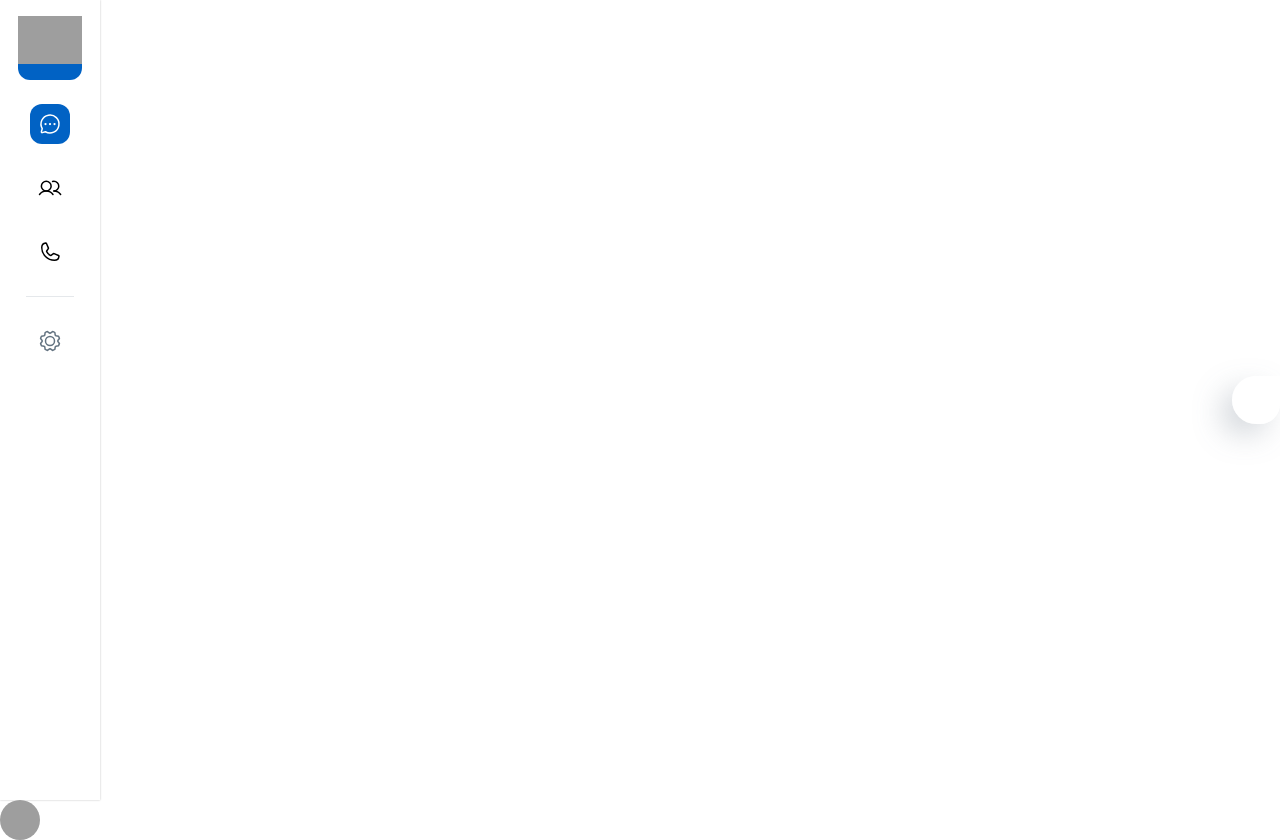
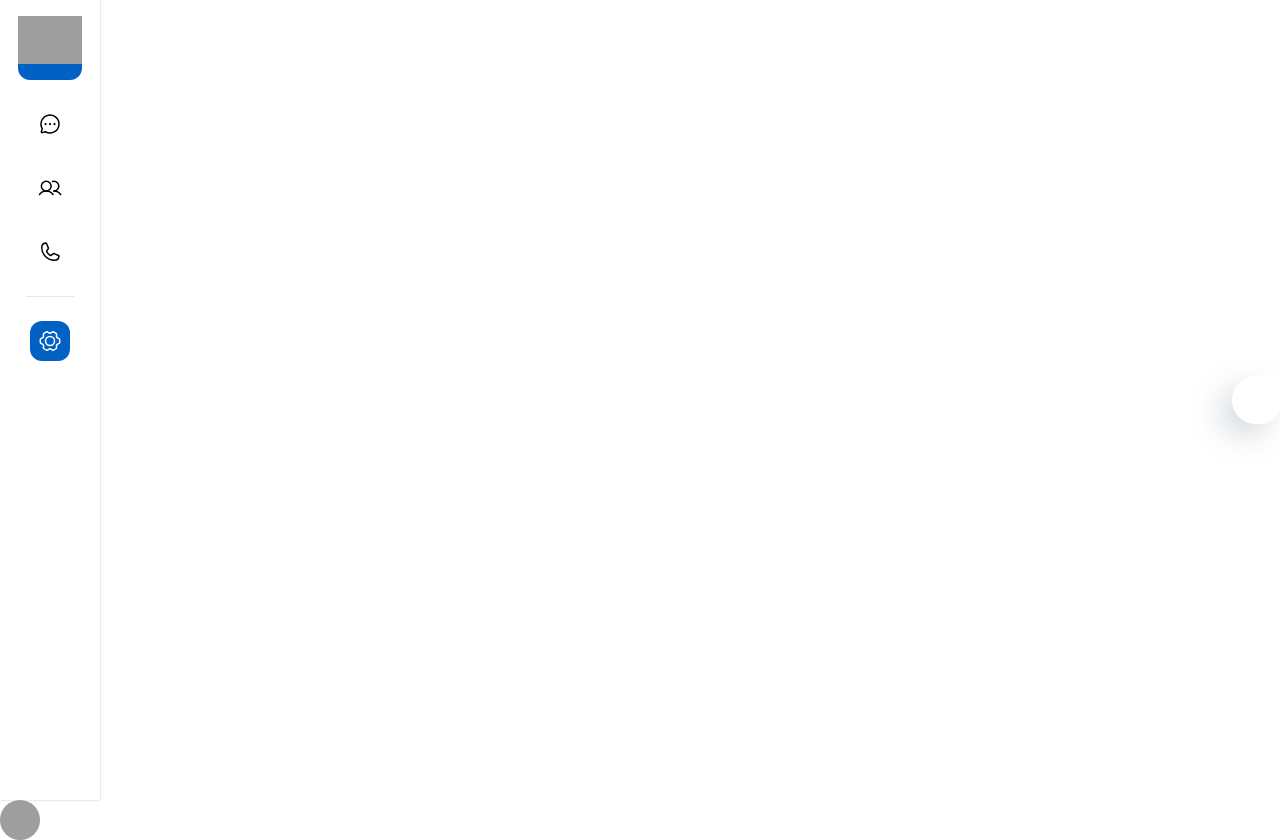
Before and after one commit to rohan-tech-negi/Chat-App, a React (Create React App) app: page /app in a window 1280 px wide. Both pictures are taken after a click on the button 50 px from the left and 341 px from the top of the page. Built offline with nearby package versions, Linux system fonts and the light colour scheme; grey boxes are pictures that could not be loaded; some icons are missing.

Commit message:
fixed an issue from the sidebar component

```diff
--- a/src/layouts/dashboard/index.js
+++ b/src/layouts/dashboard/index.js
@@ -1,9 +1,8 @@
 import { Box, Divider, IconButton, Stack, useTheme } from "@mui/material";
 import React from "react";
 import { Outlet } from "react-router-dom";
-import { Nav_Buttons } from "../../data";
+import { Nav_Buttons, Nav_Setting } from "../../data";
 import Logo from "../../assets/Images/logo.ico"
-import { Gear } from "phosphor-react";
 import { useState } from "react";
 
 const DashboardLayout = () => {
@@ -16,7 +15,7 @@ const DashboardLayout = () => {
 
   return (
     <>
-     <Box p={2} sx={({backgroundColor: theme.palette.background.paper, boxShadow: "0px 0px 2px rgba(0, 0, 0, 0.25)", height: "100vh", width:100})}>
+     <Box p={2} sx={{backgroundColor: theme.palette.background.paper, boxShadow: "0px 0px 2px rgba(0, 0, 0, 0.25)", height: "100vh", width:100}}>
 
       <Stack direction="column" sx={{width:"100%"}} alignItems={"center"} spacing={3}>
       <Box sx={{
@@ -31,27 +30,28 @@ const DashboardLayout = () => {
       </Box>
       <Stack sx={{width: "max-content"}} direction="column" alignItems="center" spacing={3}>
         {Nav_Buttons.map((el)=>
-
-        (
-          el.index === selected ?
-          <Box sx={{backgroundColor: theme.palette.primary.main, borderRadius: 1.5}}>
-            <IconButton sx={{width:"max-content", color:"white"}} key={el.index}>{el.icon}</IconButton>
-          </Box> :  <IconButton onClick={()=>{
-            setSelected(el.index)
-          }} sx={{width:"max-content", color:"black"}} key={el.index}>{el.icon}</IconButton>
-        ))}
-        <Divider sx={{width: "48px"}}>
-
-        </Divider>
-        {selected === 3 ?
-         <Box sx={{backgroundColor: theme.palette.primary.main, borderRadius: 1.5}}>
-          <IconButton>
-          <Gear></Gear>
-        </IconButton>
-         </Box> : <IconButton>
-          <Gear></Gear>
-        </IconButton>
-      }
+          el.index === selected ? (
+            <Box sx={{backgroundColor: theme.palette.primary.main, borderRadius: 1.5}} key={el.index}>
+              <IconButton sx={{width:"max-content", color:"white"}}>{el.icon}</IconButton>
+            </Box>
+          ) : (
+            <IconButton onClick={()=>{
+              setSelected(el.index)
+            }} sx={{width:"max-content", color:"black"}} key={el.index}>{el.icon}</IconButton>
+          )
+        )}
+        <Divider sx={{width: "48px"}} />
+        {Nav_Setting.map((el) =>
+          el.index === selected ? (
+            <Box sx={{backgroundColor: theme.palette.primary.main, borderRadius: 1.5}} key={el.index}>
+              <IconButton sx={{width: "max-content", color: "white"}}>{el.icon}</IconButton>
+            </Box>
+          ) : (
+            <IconButton onClick={()=>{
+              setSelected(el.index)
+            }} sx={{width:"max-content", color:"black"}} key={el.index}>{el.icon}</IconButton>
+          )
+        )}
 
 
       </Stack>
```
